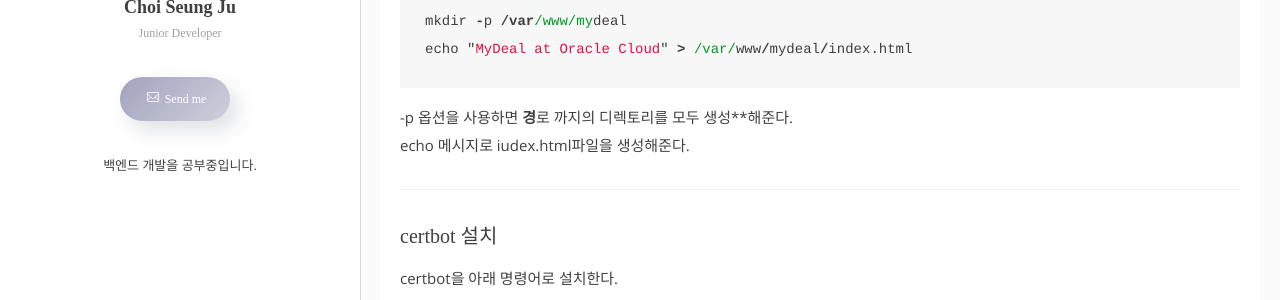
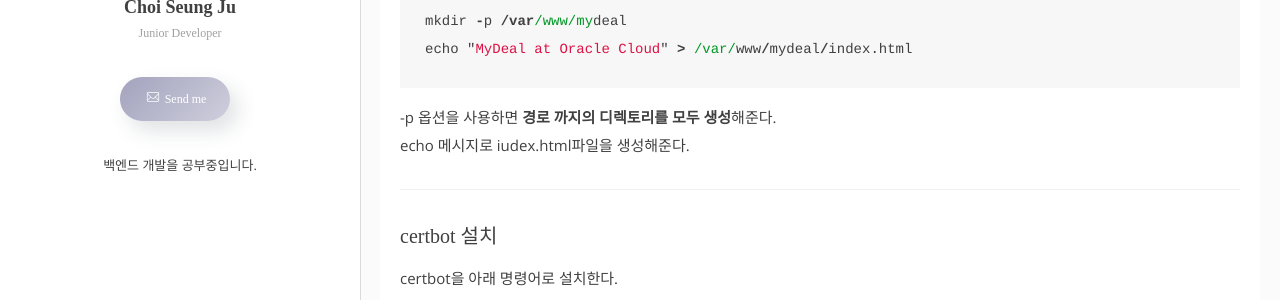
Before and after one commit to VictoryJu/VictoryJu.github.io, a Jekyll site: the page built from _posts/2021-03-08-Centos8.markdown, in a window 1280 px wide and 900 px high, scrolled down 3163 px. Shown: the part 153-453 px from the top of the window. Built offline with Jekyll 4.4.1, drawn with Linux system fonts in a browser that asks for light colours; some web fonts are replaced; comment, search, counter and statistics services are not loaded; some of the changed text lies outside the part shown.

Commit message:
https 설정

```diff
--- a/_posts/2021-03-08-Centos8.markdown
+++ b/_posts/2021-03-08-Centos8.markdown
@@ -54,7 +54,7 @@
 mkdir -p /var/www/mydeal
 echo "MyDeal at Oracle Cloud" > /var/www/mydeal/index.html
 {% endhighlight %}
--p 옵션을 사용하면 **경**로 까지의 디렉토리를 모두 생성**해준다.
+-p 옵션을 사용하면 **경로 까지의 디렉토리를 모두 생성**해준다.
 echo 메시지로 iudex.html파일을 생성해준다.
 
 ***
@@ -122,7 +122,7 @@
 
 ***
 
-인증서 갱신을 위해 아래의 명령어로 crontab을 작성하자.
+인증서 갱신을 위해 아래의 명령어로 **crontab**을 작성하자.
 {% highlight js %}
 crontab -e
 {% endhighlight %}
@@ -130,14 +130,18 @@
 ![]({{site.baseurl}}/images/mydeal/certbot-인증서.PNG)
 짝수달 1일에 인증서를 갱신하기로 하였다.
 
+***
+
 #### 인증서 확인
 ![]({{site.baseurl}}/images/mydeal/https-인증서.PNG)
+
 도메인의 인증서가 잘 적용되었는지 확인할 수 있다.
 
 ***
 
 ## 마치며
 ___공부를 목적으로 적는 글이며 잘못된 정보가 있을 수 있습니다.___
+
 **certbot**을 사용하여 **https**설정까지 마무리 하였다.
 다음시간 부터는 **Ncloud**의 데이터베이스를 **Ocloud**로 이전 하는것을
 포스팅하도록 하겠다.
```
